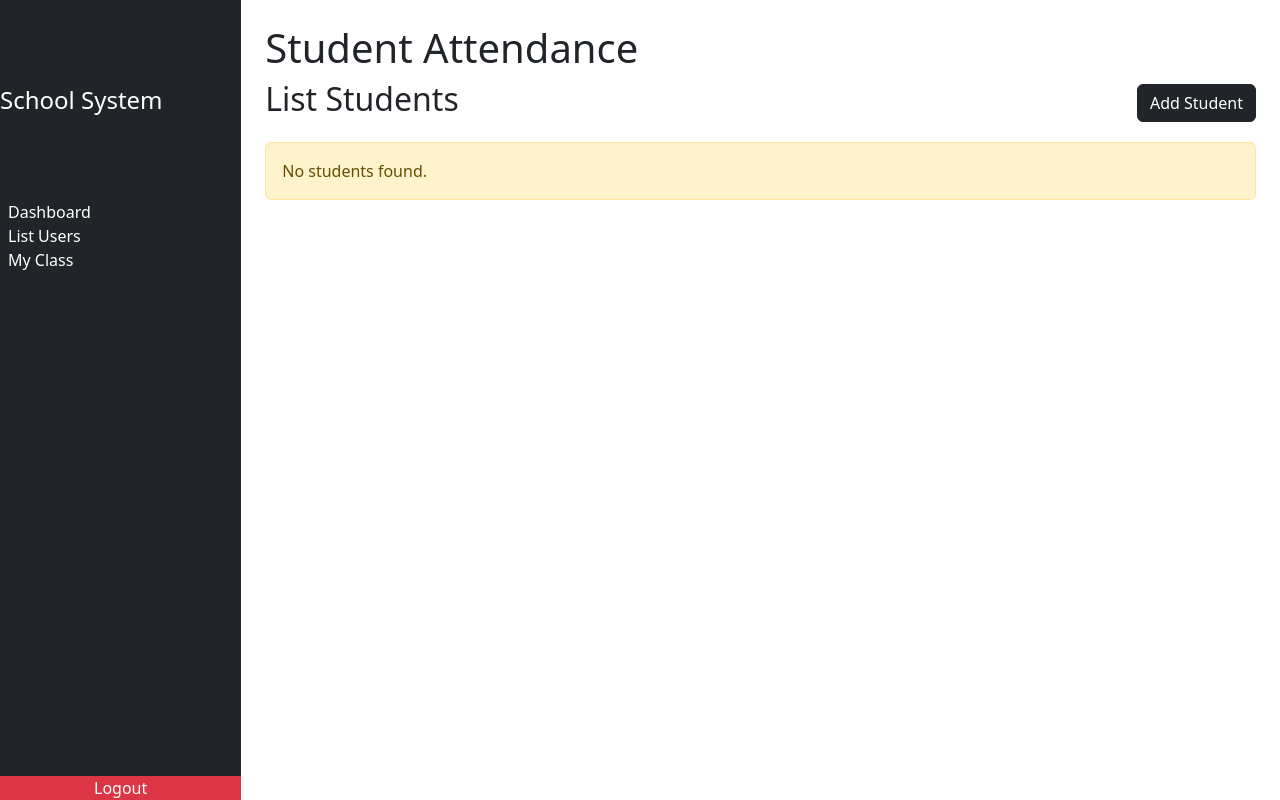
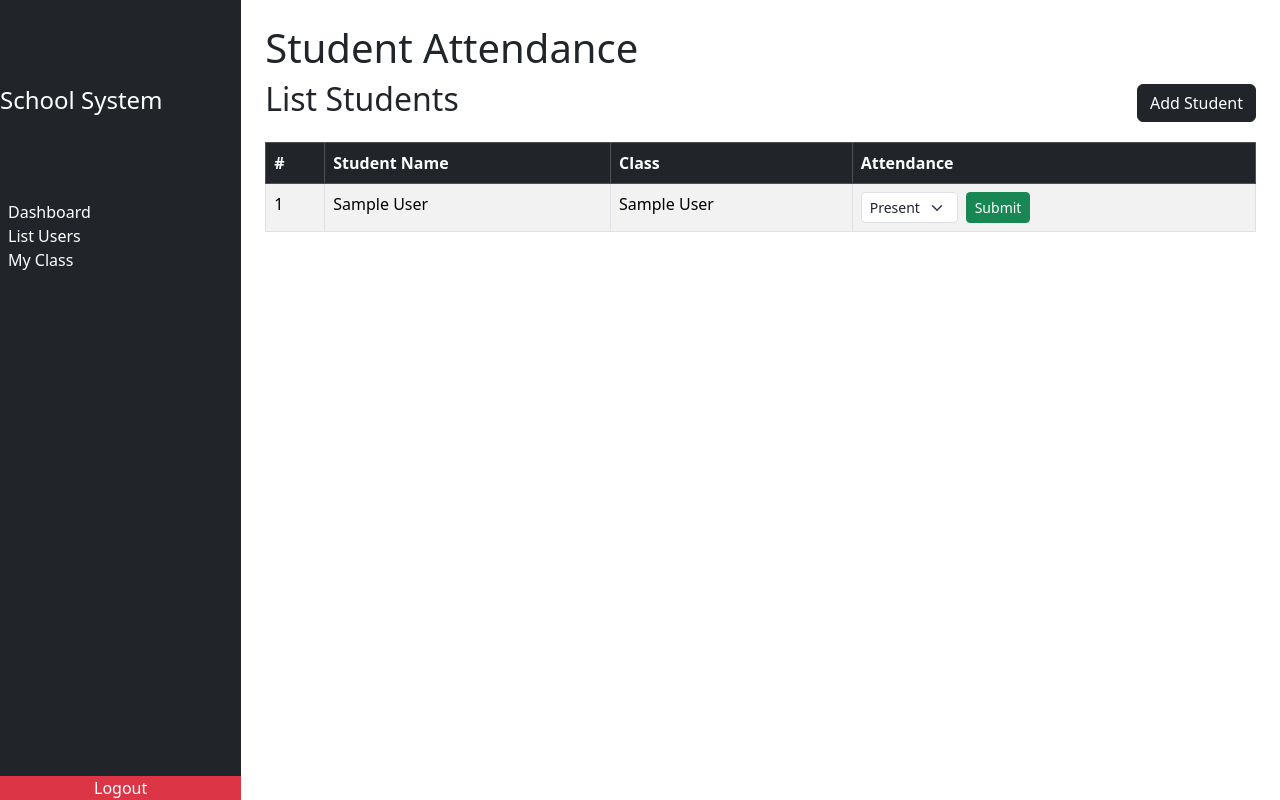
Before and after one commit to CHEASENGHOUR/school_manage, a PHP site: page /students in a window 1280 px wide. Run offline with PHP 8.4, Linux system fonts and the light colour scheme; the visitor is signed in with stand-in values (Sample User, id 1); tables that the repository leaves empty or names only in its code hold one stand-in row (values such as "Sample post"); data that the repository does not hold is empty.

Commit message:
show students

```diff
--- a/public/index.php
+++ b/public/index.php
@@ -39,6 +39,7 @@ $router->post("/class/update",[new ClassController(), "update"], [new AuthMiddle
 $router->post("/class/delete",[new ClassController(), "delete"], [new AuthMiddleware()]);
 
 $router->get("/students", [new StudentsController(), "index"], [new AuthMiddleware()]);
+$router->post("/students/create", [new StudentsController(), "create"], [new AuthMiddleware()]);
 
 // Dispatch router
 $router->dispatch();
--- a/src/Controllers/StudentsController.php
+++ b/src/Controllers/StudentsController.php
@@ -1,11 +1,64 @@
 <?php
 
 namespace App\Controllers;
+
+use App\Models\Students;
+use App\Core\Auth;
+use App\Models\Classes;
 
 class StudentsController
 {
     public function index(): void
     {
+        $user = Auth::user();
+        $teacher_id = $user['id'] ?? null;
+        $classes = new Classes();
+        $class_id = $classes->findById($teacher_id);
+        $id = $class_id['class_id'];
+        if($id){
+            $students = Students::getAll($id);
+        }
+        $data = [
+            'students' => $students,
+            'error' => $_SESSION['error'] ?? null,
+            'success' => $_SESSION['success'] ?? null
+        ];
+        // Clear session messages to prevent repeated display
+        unset($_SESSION['error'], $_SESSION['success']);
         require_once __DIR__ . '/../Views/student.php';
     }
+    public function create(): void
+    {
+        $user = Auth::user();
+        $teacher_id = $user['id'] ?? null;
+        $classes = new Classes();
+        $class_id = $classes->findById($teacher_id);
+        $id = $class_id['class_id'];
+        $name = $_POST['name'] ?? null;
+        $email = $_POST['email'] ?? null;
+        $gender = $_POST['gender'] ?? null;
+        if (empty($name) && empty($email) && empty($gender)) {
+            session_start();
+            $_SESSION['error'] = 'Error Students Form!!!';
+            header("Location: /students");
+            exit;
+        }
+        try {
+            $success = Students::create($name, $email, $gender, $id);
+            if ($success) {
+                session_start();
+                $_SESSION['success'] = 'Class created successfully.';
+                header("Location: /students");
+            } else {
+                session_start();
+                $_SESSION['error'] = 'Failed to create class.';
+                header("Location: /students");
+            }
+        } catch (\Exception $e) {
+            session_start();
+            $_SESSION['error'] = 'An error occurred: ' . $e->getMessage();
+            header("Location: /students");
+        }
+        exit;
+    }
 }
--- a/src/Core/Auth.php
+++ b/src/Core/Auth.php
@@ -16,6 +16,10 @@ class Auth {
             return $_SESSION['user'] ?? null;
         }
 
+    public static function class(){
+        return $_SESSION['class'] ?? null;
+    }
+
     public static function check(): bool {
         return isset($_SESSION['user']);
     }
--- a/src/Models/Classes.php
+++ b/src/Models/Classes.php
@@ -41,4 +41,14 @@ class Classes {
 
         return $stmt->execute();
     }
+    public static function findById(int $teacher_id){
+        $conn = Database::connect();
+
+        $stmt = $conn->prepare("SELECT * FROM classes WHERE teacher_id = ? LIMIT 1");
+        $stmt->bind_param("i", $teacher_id);
+        $stmt->execute();
+        $result = $stmt->get_result()->fetch_assoc();
+        $stmt->close();
+        return $result ?: null;
+    }
 }
--- a/src/Models/Students.php
+++ b/src/Models/Students.php
@@ -5,16 +5,18 @@ namespace App\Models;
 use App\Core\Database;
 
 class Students{
-    public static function getAll(): array
+    public static function getAll(int $class_id): array
     {
         $conn = Database::connect();
-        $result = $conn->query("SELECT * FROM students");
-        return $result->fetch_all(MYSQLI_ASSOC);
+        $result = $conn->prepare("SELECT * FROM students WHERE class_id = ? ");
+        $result->bind_param("i", $class_id);
+        $result->execute();
+        return $result->get_result()->fetch_all(MYSQLI_ASSOC);
     }
-    public static function create(string $name, string $email, int $class_id):bool{
+    public static function create(string $name, string $email, string $gender, int $class_id):bool{
         $conn = Database::connect();
-        $stmt = $conn->prepare("INSERT INTO students (name, email, class_id) VALUES (?, ?, ?)");
-        $stmt->bind_param("ssi", $name, $email, $class_id);
+        $stmt = $conn->prepare("INSERT INTO students (name, email, gender, class_id) VALUES (?, ?, ?, ?)");
+        $stmt->bind_param("sssi", $name, $email, $gender, $class_id);
         return $stmt->execute();
     }
 }
--- a/src/Views/student.php
+++ b/src/Views/student.php
@@ -59,7 +59,7 @@
 </div>
 <div class="modal fade" id="addStudentModal" tabindex="-1" aria-labelledby="addStudentModalLabel" aria-hidden="true">
   <div class="modal-dialog">
-    <form action="/student/create" method="POST">
+    <form action="/students/create" method="POST">
       <div class="modal-content">
         <div class="modal-header">
           <h5 class="modal-title" id="addStudentModalLabel">Add New Student</h5>
@@ -73,13 +73,19 @@
           </div>
 
           <div class="mb-3">
-            <label for="classId" class="form-label">Class</label>
-            <select class="form-select" id="classId" name="class_id" required>
-              <option value="" selected disabled>Select class</option>
-              <?php foreach ($data['classes'] as $class): ?>
-                <option value="<?= $class['id'] ?>"><?= htmlspecialchars($class['name']) ?></option>
-              <?php endforeach; ?>
-            </select>
+            <label for="studentName" class="form-label">Student Email</label>
+            <input type="email" class="form-control" id="studentName" name="email" required>
+          </div>
+          <div class="mb-3">
+            <p for="studentName" class="form-label">Student Gender</p>
+            <div class=" form-check form-check-inline">
+              <label for="">male</label>
+              <input type="checkbox" name="gender" id="male" value="male" class=" form-check-input">
+            </div>
+            <div class=" form-check form-check-inline">
+              <label for="female">female</label>
+              <input type="checkbox" name="gender" id="female" value="female" class=" form-check-input">
+            </div>
           </div>
         </div>
 
```
Also changed, not shown: readme.md.
